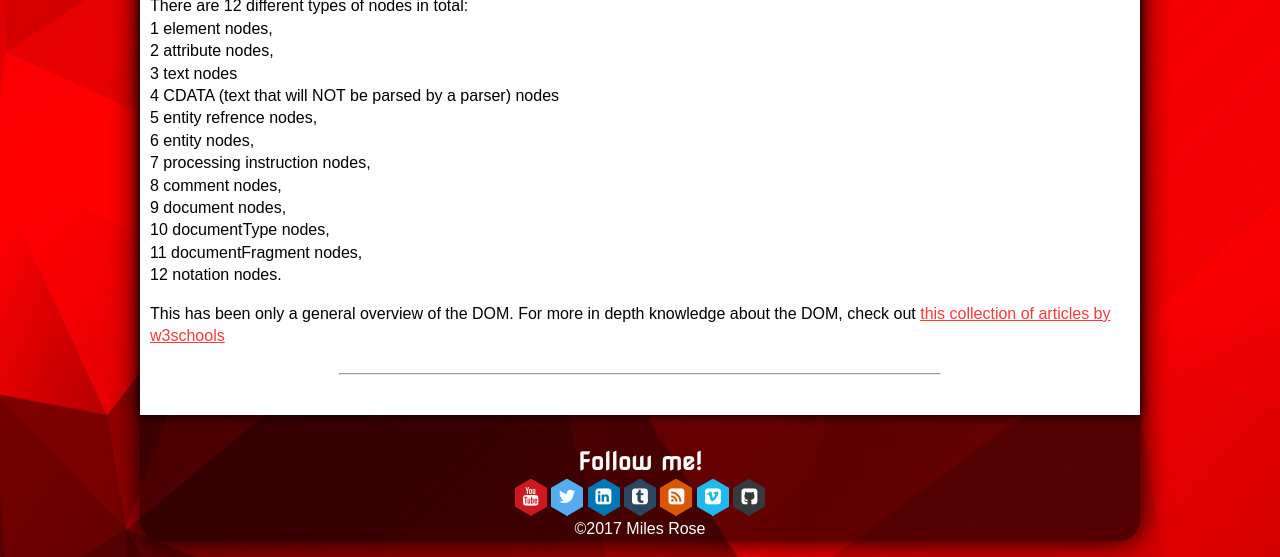
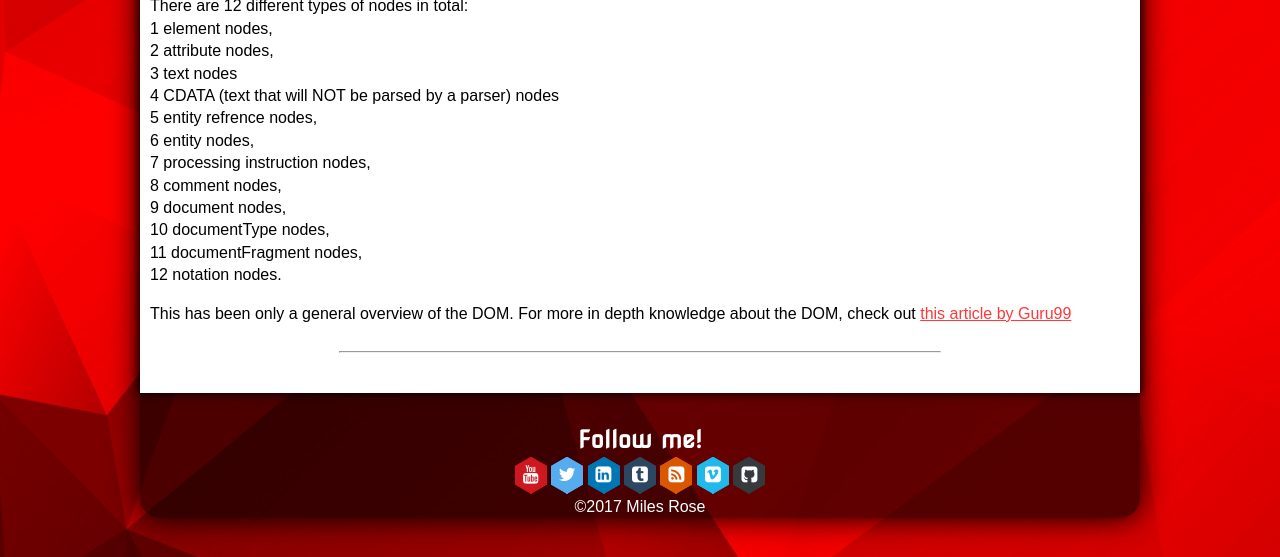
Before and after one commit to MilesOfRoses/my-jekyll, a Jekyll site: the page built from _posts/code/2017-04-23-DOM-overview.md, in a window 1280 px wide and 900 px high, scrolled down 1950 px, cut to the strip 343-900 px from the top of the window. Built offline with Jekyll 4.4.1, drawn with Linux system fonts in a browser that asks for light colours; a script that is not in the unit is left out; comment, search, counter and statistics services are not loaded.

Commit message:
added guru 99

```diff
--- a/_posts/code/2017-04-23-DOM-overview.md
+++ b/_posts/code/2017-04-23-DOM-overview.md
@@ -49,4 +49,4 @@ There are 12 different types of nodes in total:<br>
 12 notation nodes.<br>
 </p>
 
-<p>This has been only a general overview of the DOM. For more in depth knowledge about the DOM, check out <a href="https://www.w3schools.com/js/js_htmldom.asp" class="redlink" target="blank">this collection of articles by w3schools</a></p>
+<p>This has been only a general overview of the DOM. For more in depth knowledge about the DOM, check out <a href="https://www.guru99.com/how-to-use-dom-and-events-in-javascript.html" class="redlink" target="blank">this  article by Guru99</a></p>
```
